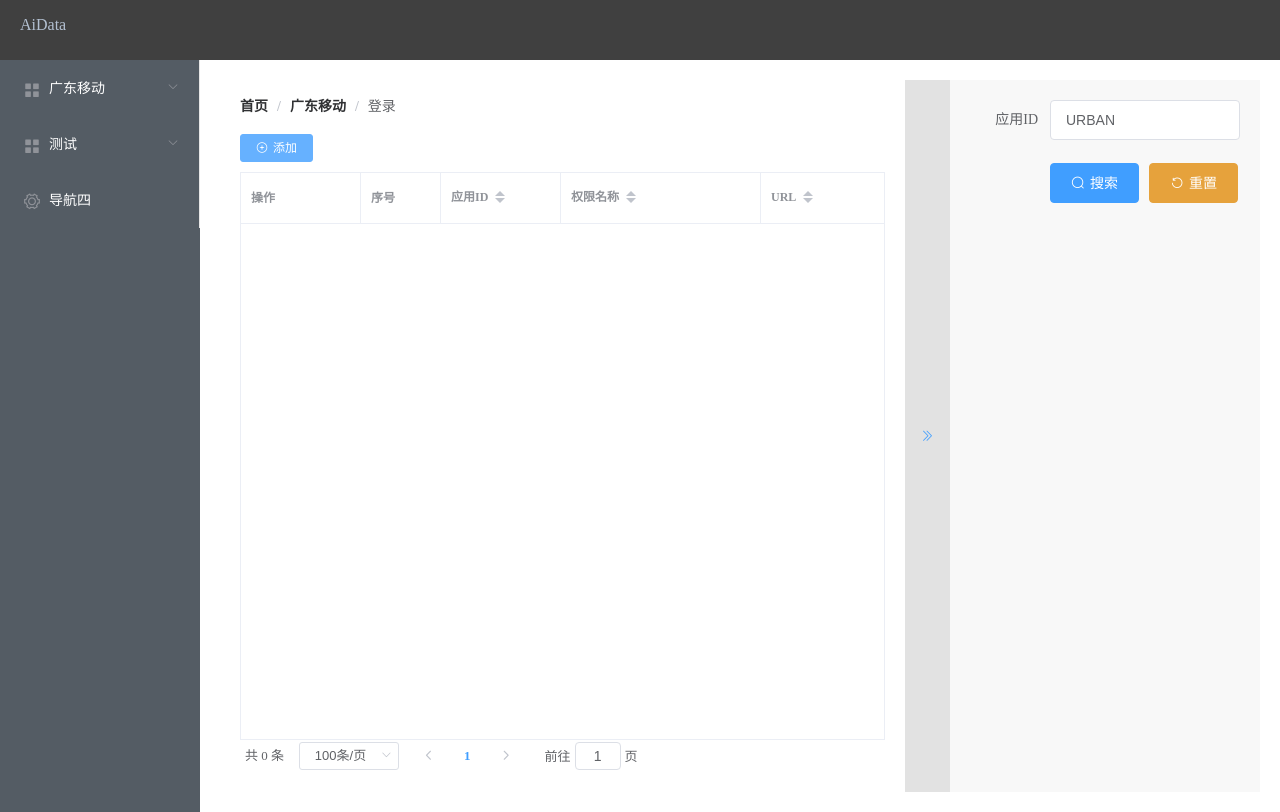
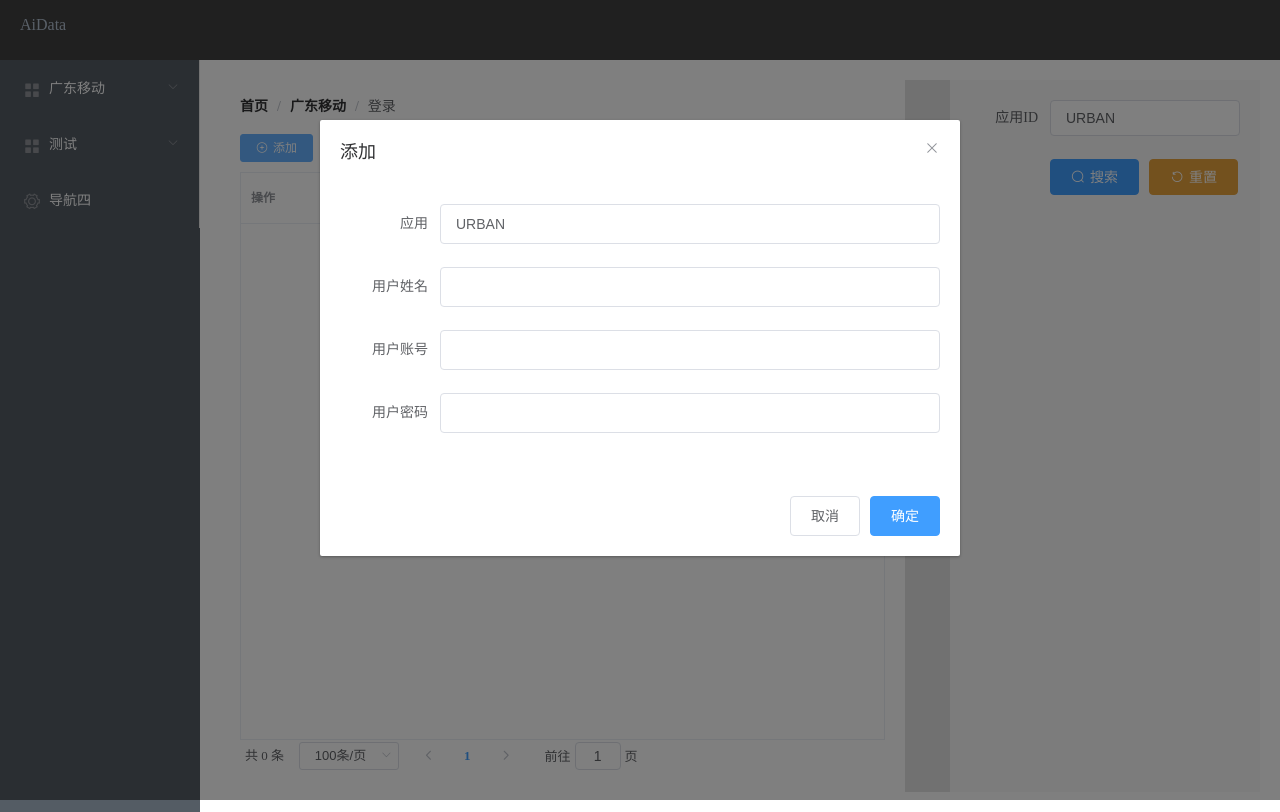
Before and after one commit to ZS1994/AiData_home, a Vue app: page /#/core/sysUserList in a window 1280 px wide. Both pictures are taken after a click on the button "添加". Built offline with nearby package versions, Linux system fonts and the light colour scheme.

Commit message:
edit模板和混入已经封装完成，并且还封装了非空判断

```diff
--- /dev/null
+++ b/src/components/common/BaseCommonEdit.vue
@@ -0,0 +1,53 @@
+// 通用添加修改模板
+<template>
+  <el-dialog :title="title" :visible.sync="isShow" modal :close-on-click-modal="false" >
+
+    <slot></slot>
+
+    <div slot="footer" class="dialog-footer">
+      <el-button @click="isShow = false">取消</el-button>
+      <el-button type="primary" @click="doneSubmit">确定</el-button>
+    </div>
+  </el-dialog>
+</template>
+
+<script>
+
+
+export default {
+  components: {
+  },
+  props: {
+    submit:{
+      type: Function,
+      required: true,
+      default: function(){
+      }
+    }
+  },
+  data() {
+    return {
+      isShow: false,
+      editStatus: 'add',
+      title: '添加',
+    }
+  },
+  methods: {
+    add(){
+      this.isShow = true
+      this.title = '添加'
+      this.editStatus = 'add'
+    },
+    edit(){
+      this.isShow = true
+      this.title = '修改'
+      this.editStatus = 'edit'
+    },
+    doneSubmit(){
+      this.submit()
+      this.isShow = false
+    }
+
+  },
+}
+</script>
--- /dev/null
+++ b/src/components/core/sys/SysUserEdit.vue
@@ -0,0 +1,50 @@
+<template>
+
+  <base-common-edit ref="edit" v-bind:submit="save">
+    <div slot="default">
+
+      <el-form :model="editForm" :label-width="formLabelWidth">
+        <el-form-item label="应用" >
+          <el-input v-model="editForm.appId"/>
+        </el-form-item>
+        <el-form-item label="用户姓名">
+          <el-input v-model="editForm.userName"/>
+        </el-form-item>
+        <el-form-item label="用户账号" >
+          <el-input v-model="editForm.userNumber"/>
+        </el-form-item>
+        <el-form-item label="用户密码">
+          <el-input v-model="editForm.userPassword"/>
+        </el-form-item>
+      </el-form>
+
+    </div>
+  </base-common-edit>
+</template>
+
+<script>
+
+import BaseCommonEdit from '@/components/common/BaseCommonEdit.vue'
+import EditMixin from '@/components/mixin/EditMixin'
+
+export default {
+  components: {
+    BaseCommonEdit
+  },
+  mixins:[EditMixin],
+  data() {
+    return {
+      addURL: this.$AiDataApi.core.user.insertUser,
+      updateURL: this.$AiDataApi.core.user.updateUser,
+      editFormDefault:{
+        appId: 'URBAN',
+        userNumber: '',
+        userPassword: '',
+        userName: '',
+      },
+    }
+  },
+  methods: {
+  },
+}
+</script>
--- a/src/components/core/sys/SysUserList.vue
+++ b/src/components/core/sys/SysUserList.vue
@@ -10,27 +10,30 @@
         :highlight-current-row="true" v-loading="loading" size="small">
         <el-table-column label="操作" width="120">
           <template slot-scope="scope">
-            <el-button size="mini" type="primary" @click="handleEdit(scope.$index, scope.row)" icon="el-icon-edit" circle></el-button>
-            <el-button size="mini" type="danger" @click="handleDelete(scope.$index, scope.row)" icon="el-icon-delete" circle></el-button>
+            <el-button size="mini" type="primary" @click="edit(scope.$index, scope.row)" icon="el-icon-edit" circle></el-button>
+            <el-button size="mini" type="danger" @click="del(scope.$index, scope.row)" icon="el-icon-delete" circle></el-button>
           </template>
         </el-table-column>
         <el-table-column label="序号" type="index" width="80"/>
-        <el-table-column prop="appId" label="应用ID" width="120" show-overflow-tooltip sortable resizable/>
-        <el-table-column prop="permName" label="权限名称" width="200" show-overflow-tooltip sortable resizable/>
-        <el-table-column prop="permUrl" label="URL" min-width="200" show-overflow-tooltip sortable resizable/>
-        <el-table-column prop="permMethod" label="METHOD" min-width="140" show-overflow-tooltip sortable resizable/>
-        <el-table-column prop="permCode" label="权限代码" min-width="200" show-overflow-tooltip sortable resizable/>
+        <el-table-column prop="appId" label="应用" width="100" show-overflow-tooltip sortable resizable/>
+        <el-table-column prop="userName" label="用户姓名" width="140" show-overflow-tooltip sortable resizable/>
+        <el-table-column prop="userNumber" label="用户账号" width="120" show-overflow-tooltip sortable resizable/>
+        <el-table-column prop="userPassword" label="用户密码" width="200" show-overflow-tooltip sortable resizable/>
+        <el-table-column prop="phone" label="手机" width="200" show-overflow-tooltip sortable resizable/>
+        <el-table-column prop="mail" label="邮箱" width="200" show-overflow-tooltip sortable resizable/>
+        <el-table-column prop="deleteFlag" label="是否已删除" width="200" show-overflow-tooltip sortable resizable/>
+        <el-table-column prop="img" label="头像" width="200" show-overflow-tooltip sortable resizable/>
         <el-table-column prop="creationById" label="创建人账号" min-width="140" show-overflow-tooltip sortable resizable/>
         <el-table-column prop="creationById" label="创建人名称" min-width="140" show-overflow-tooltip sortable resizable/>
-        <el-table-column prop="creationByDate" label="创建时间" min-width="200" show-overflow-tooltip sortable resizable/>
+        <el-table-column prop="creationDate" label="创建时间" min-width="200" show-overflow-tooltip sortable resizable/>
         <el-table-column prop="lastUpdatedById" label="最后修改账号" min-width="140" show-overflow-tooltip sortable resizable/>
         <el-table-column prop="lastUpdatedByUser" label="最后修改名称" min-width="140" show-overflow-tooltip sortable resizable/>
-        <el-table-column prop="lastUpdatedByDate" label="最后修改时间" min-width="200" show-overflow-tooltip sortable resizable/>
+        <el-table-column prop="lastUpdatedDate" label="最后修改时间" min-width="200" show-overflow-tooltip sortable resizable/>
       </el-table>
     </template>
 
     <template slot="searchForm">
-      <el-form ref="form" :model="searchKey" label-width="80px">
+      <el-form ref="form" :model="searchKey" label-width="80px" size="medium">
         <el-form-item label="应用ID">
           <el-input v-model="searchKey.appId"></el-input>
         </el-form-item>
@@ -39,24 +42,27 @@
           <el-button type="warning" @click="reset" icon="el-icon-refresh-left">重置</el-button>
         </el-form-item>
       </el-form>
+      <sys-user-edit ref="edit" v-on:findListByPage="findListByPage"/>
     </template>
+  </base-common-list>
 
-  </base-common-list>
 </template>
 <script>
 
 import BaseCommonList from '@/components/common/BaseCommonList.vue'
 import ListMixin from '@/components/mixin/ListMixin'
+import SysUserEdit from './SysUserEdit.vue'
 
 export default {
   components: {
     BaseCommonList,
-    ListMixin
+    SysUserEdit
   },
   mixins: [ListMixin],
   data() {
     return {
-      findPageListURL: this.$AiDataApi.core.permission.findListByPage,
+      findPageListURL: this.$AiDataApi.core.user.findListByPage,
+      delURL: this.$AiDataApi.core.user.deleteUser,
       searchKeyDefault: {
         appId: 'URBAN',
       },
--- /dev/null
+++ b/src/components/mixin/EditMixin.js
@@ -0,0 +1,53 @@
+// 定义一个混入对象
+const myMixin = {
+  created() {
+    this.editForm = Object.assign({}, this.editFormDefault)
+  },
+  data() {
+    return {
+      formLabelWidth: '100px',
+      editStatus: 'add',
+      addURL: '',
+      updateURL: '',
+      editFormDefault: {},
+      editForm: Object.assign({}, this.editFormDefault),
+    }
+  },
+  methods: {
+    add(){
+      this.$refs.edit.add()
+      this.editStatus = 'add'
+    },
+    edit(index, row){
+      this.$refs.edit.edit()
+      this.editStatus = 'edit'
+      this.editForm = Object.assign({}, row)
+    },
+    // 添加或者修改的提交
+    save(){
+      let url = ''
+      if(this.editStatus === 'add'){
+        url = this.addURL
+      }else if(this.editStatus === 'edit'){
+        url = this.updateURL
+      }
+      if (this.$isEmpty(url)){
+        this.$message({
+          message: 'url为空，请配置',
+          type: 'error'
+        })
+        return
+      }
+      this.$axiosPost(
+        url,
+        this.editForm,
+        (response) => {
+          // 触发父类查询事件
+          this.$emit('findListByPage')
+        }
+      )
+    }
+
+  },
+}
+export default myMixin
--- a/src/components/mixin/ListMixin.js
+++ b/src/components/mixin/ListMixin.js
@@ -3,7 +3,7 @@ const myMixin = {
   created() {
     this.searchKey = Object.assign({}, this.searchKeyDefault)
   },
-  mounted:function(){
+  mounted() {
     this.$nextTick(function () {
         this.tableHeight = window.innerHeight - this.$refs.table.$el.offsetTop - 60;
 
@@ -19,6 +19,7 @@ const myMixin = {
   data() {
     return {
       findPageListURL: '',
+      delURL: '',
       searchKeyDefault: {},
       searchKey: Object.assign({}, this.searchKeyDefault),
       tableHeight: 50,
@@ -34,6 +35,13 @@ const myMixin = {
   methods: {
     // 分页查询
     findListByPage() {
+      if (this.$isEmpty(this.findPageListURL)){
+        this.$message({
+          message: 'findPageListURL为空，请配置',
+          type: 'error'
+        })
+        return
+      }
       this.loading = true
       this.$axiosPost(
         this.findPageListURL+'/' + this.pageInfo.pageSize + '/' + this.pageInfo.pageNum,
@@ -52,8 +60,39 @@ const myMixin = {
       this.searchKey = Object.assign({}, this.searchKeyDefault)
     },
     add(){
-
+      this.$refs.edit.add()
     },
+    edit(index, row){
+      this.$refs.edit.edit(index, row)
+    },
+    del(index, row){
+      this.$confirm('请确认是否删除?', '提示', {
+        confirmButtonText: '确定',
+        cancelButtonText: '取消',
+        type: 'warning'
+      }).then(() => {
+        if (this.$isEmpty(this.delURL)){
+          this.$message({
+            message: 'delURL为空，请配置',
+            type: 'error'
+          })
+          return
+        }
+        this.$axiosPost(
+          this.delURL + '/' + row.pId,
+          {},
+          (response) => {
+            // 触发父类查询事件
+            this.findListByPage()
+          }
+        )
+      }).catch(() => {
+        this.$message({
+          type: 'info',
+          message: '已取消删除'
+        })
+      })
+    }
   },
 }
 export default myMixin
--- a/src/main.js
+++ b/src/main.js
@@ -85,6 +85,33 @@ Vue.prototype.$axiosGet = function (url, callback, catchFun) {
 
 }
 
+// 封装非空判断方法，是否为空(包括空字符串、空格、null,{})
+Vue.prototype.$isEmpty = function (val) {
+  let isNull = false
+  if (val == null || typeof (val) == 'undefined' || val === undefined) {
+    isNull = true;
+  }
+  // 先判断是否为null，返回true ，判断是否为空字符串，返回true
+	if (!isNull) {
+    // 空对象
+    if(val instanceof Object){
+      if(JSON.stringify(val)== "{}"){
+        return true
+      }
+    }
+    //已修正bug[当strings为数字时，会报strings.replace is not a function]
+    if ((val + '').replace(/(^\s*)|(\s*$)/g, '').length === 0) {
+      return true;
+    }
+  } else {
+    return true;
+  }
+  // 不为空返回false
+  return false;
+}
+Vue.prototype.$isNotEmpty = function (val) {
+  return !this.$isEmpty(val)
+}
 
 
 Vue.use(ElementUI)
--- a/src/menu/AiDataApi.js
+++ b/src/menu/AiDataApi.js
@@ -7,9 +7,7 @@ const api = {
       sendSmsCode: '/cmcc/gmccAppController/sendSmsCode',
       // 登录
       login: '/cmcc/gmccAppController/login',
-
       getProdToken: '/cmcc/gmccAppController/getProdToken'
-
     },
     jwt: {
       // 生成一个token
@@ -27,7 +25,14 @@ const api = {
     },
     permission:{
       findListByPage: '/core/coreSysPermissionController/findListByPage',
-    }
+    },
+    user:{
+      findListByPage: '/core/coreSysUserController/findListByPage',
+      insertUser: '/core/coreSysUserController/insertUser',
+      updateUser: '/core/coreSysUserController/updateUser',
+      deleteUser: '/core/coreSysUserController/deleteUser',
+
+    },
   }
 }
 export default api
```
Lines whose indentation alone changed are shown as unchanged.
